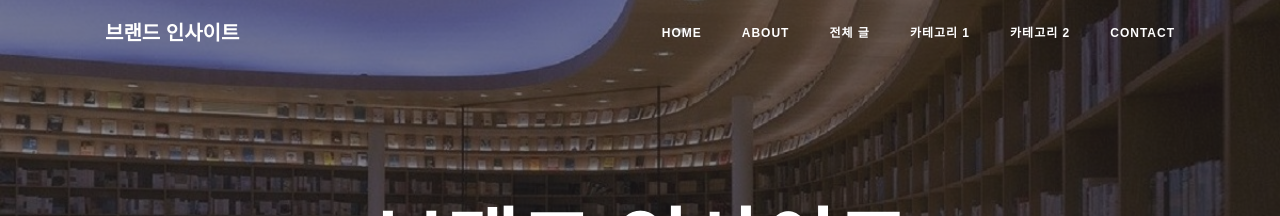
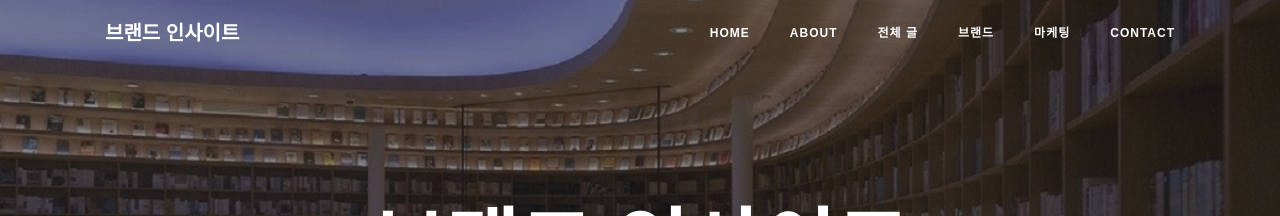
Before and after one commit to ogaeng/jekyll-theme-clean-blog-kr, a Jekyll site: the page built from index.html, in a window 1280 px wide. Shown: the top 216 px of the page. Built offline with Jekyll 4.4.1, drawn with Linux system fonts in a browser that asks for light colours.

Commit message:
로봇 생성

```diff
--- a/_includes/navbar.html
+++ b/_includes/navbar.html
@@ -18,10 +18,10 @@
           <a class="nav-link" href="{{ "/posts" | relative_url }}">전체 글</a>
         </li>
         <li class="nav-item">
-          <a class="nav-link" href="{{ "/category/1" | relative_url }}">카테고리 1</a>
+          <a class="nav-link" href="{{ "/category/1" | relative_url }}">브랜드</a>
         </li>
         <li class="nav-item">
-          <a class="nav-link" href="{{ "/category/2" | relative_url }}">카테고리 2</a>
+          <a class="nav-link" href="{{ "/category/2" | relative_url }}">마케팅</a>
         </li>
         <li class="nav-item">
           <a class="nav-link" href="{{"/contact" | relative_url }}">Contact</a>
--- a/robots.txt
+++ b/robots.txt
@@ -0,0 +1,4 @@
+User-agent: *
+Allow: /
+
+Sitemap: https://eunkyung.kr/sitemap.xml
```
